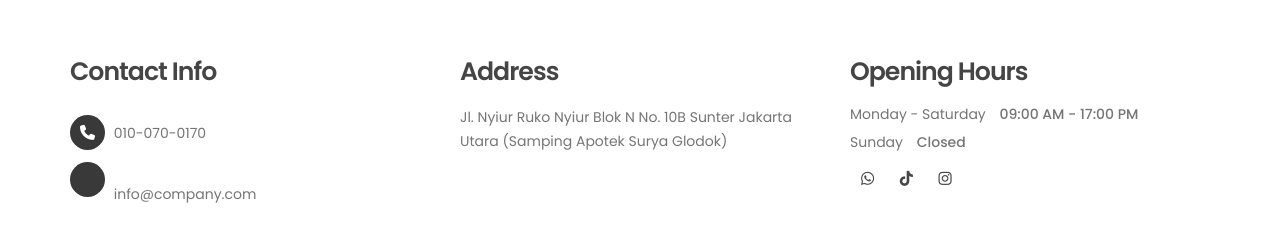
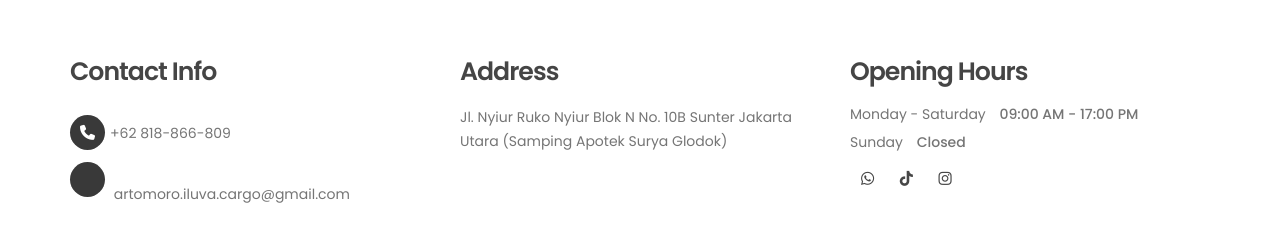
Before and after one commit to muhamademiralfani/artomoro, a plain HTML site: page index.html in a window 1280 px wide. Shown: the part 3908-4157 px from the top of the page. Drawn offline with Linux system fonts and the light colour scheme.

Commit message:
mengedit contact

```diff
--- a/index.html
+++ b/index.html
@@ -254,8 +254,8 @@ http://www.tooplate.com/view/2098-health
               <h4 class="wow fadeInUp" data-wow-delay="0.4s">Contact Info</h4>
 
               <div class="contact-info">
-                <p><i class="fa fa-phone"></i> 010-070-0170</p>
-                <p><i class="fa fa-envelope-o"></i> <a href="#">info@company.com</a></p>
+                <p><i class="fa fa-phone"></i>+62 818-866-809</p>
+                <p><i class="fa fa-envelope-o"></i> <a href="#">artomoro.iluva.cargo@gmail.com</a></p>
               </div>
             </div>
           </div>
```
Also changed, not shown: price.html (+2 -2 lines).
